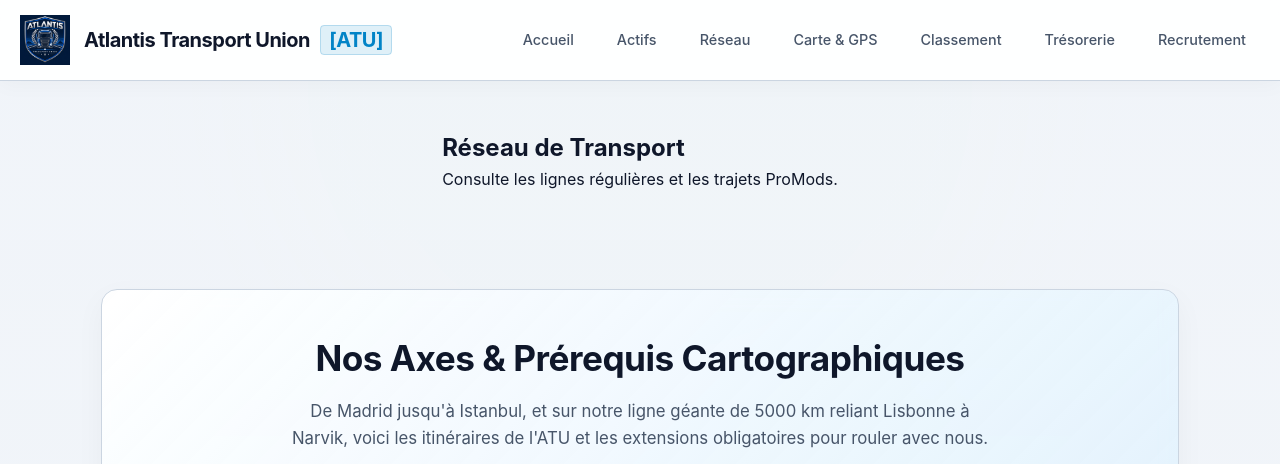
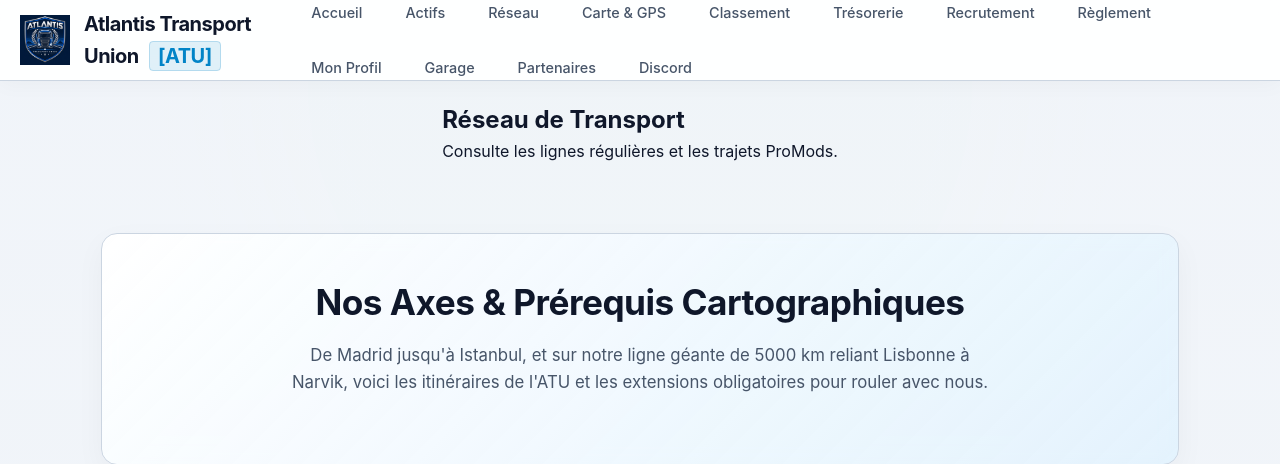
Before and after one commit to Trans-Europe-Rail/Atlantis-Transport-Union, a Flask app: page /lignes in a window 1280 px wide. Shown: the top 464 px of the page. Run offline with Flask 3, Linux system fonts and the light colour scheme.

Commit message:
Enhance navigation and main content styling
Updated navigation to include additional links and adjusted layout.

```diff
--- a/templates/lignes.html
+++ b/templates/lignes.html
@@ -12,7 +12,7 @@
                 <img src="{{ url_for('static', filename='Designer.png') }}" alt="Logo ATU" style="height: 50px; width: auto; object-fit: contain;">
                 <h1 style="margin: 0; font-size: 1.25rem;">{{ atu.nom }} <span>[{{ atu.tag }}]</span></h1>
             </div>
-            <nav style="display: flex; gap: 15px;">
+            <nav style="display: flex; gap: 15px; flex-wrap: wrap;">
                 <a href="/">Accueil</a>
                 <a href="/actifs">Actifs</a>
                 <a href="/lignes">Réseau</a>
@@ -20,10 +20,15 @@
                 <a href="/classement">Classement</a>
                 <a href="/factures">Trésorerie</a>
                 <a href="/recrutement">Recrutement</a>
+                <a href="/reglement">Règlement</a>
+                <a href="/conducteur">Mon Profil</a>
+                <a href="/garage">Garage</a>
+                <a href="/partenariats">Partenaires</a>
+                <a href="/discord">Discord</a>
             </nav>
         </div>
     </header>
-    <main class="container">
+    <main class="container" style="padding: 20px;">
         <h2>Réseau de Transport</h2>
         <p>Consulte les lignes régulières et les trajets ProMods.</p>
     </main>
```
